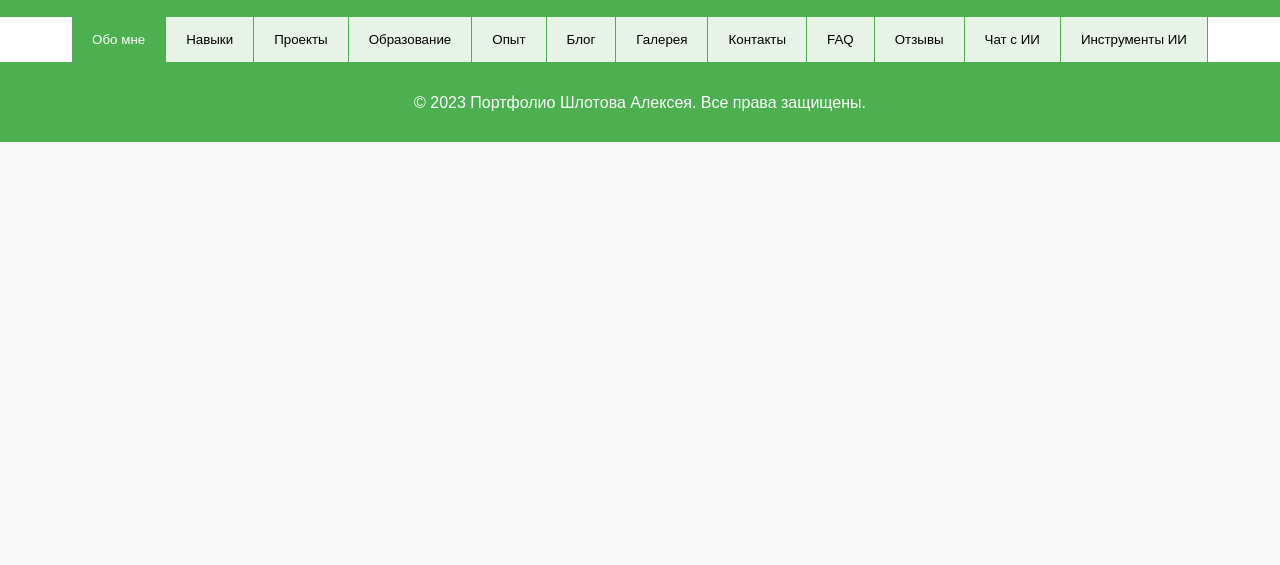
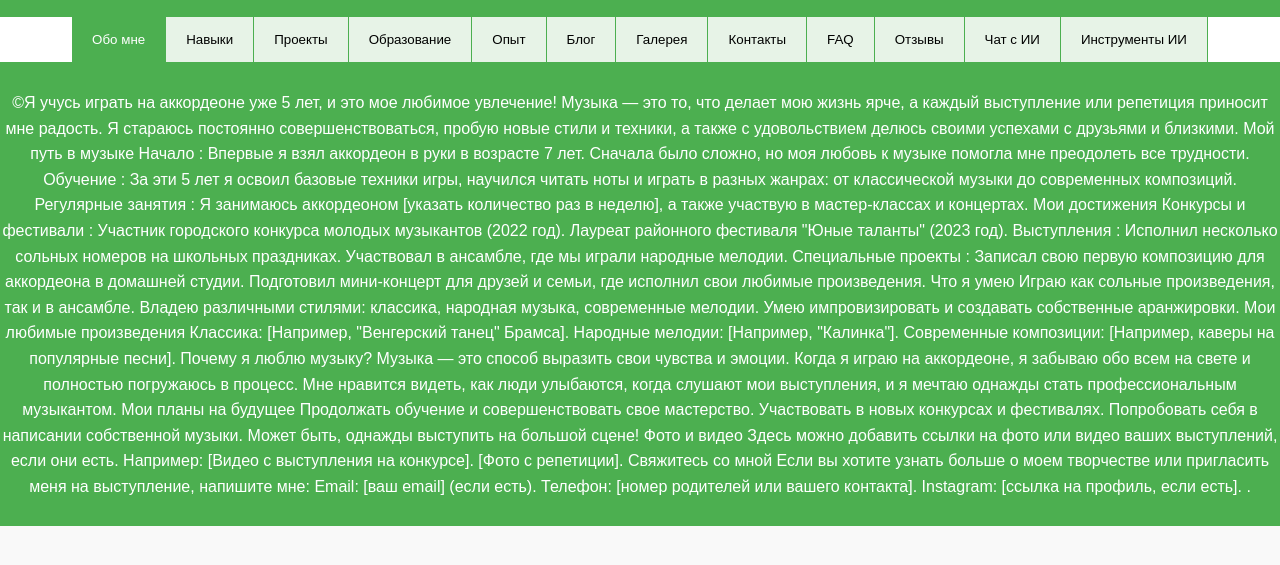
Before and after one commit to huturlflfkg/huturlflfkg.github.io, a plain HTML site: page index.html in a window 1280 px wide. Shown: the part 87-652 px from the top of the page. Drawn offline with Linux system fonts and the light colour scheme.

Commit message:
Update index.html

```diff
--- a/index.html
+++ b/index.html
@@ -162,7 +162,50 @@
         </div>
     </div>
     <footer>
-        <p>&copy; 2023 Портфолио Шлотова Алексея. Все права защищены.</p>
+        <p>&copy;Я учусь играть на аккордеоне уже 5 лет, и это мое любимое увлечение! Музыка — это то, что делает мою жизнь ярче, а каждый выступление или репетиция приносит мне радость. Я стараюсь постоянно совершенствоваться, пробую новые стили и техники, а также с удовольствием делюсь своими успехами с друзьями и близкими.
+
+Мой путь в музыке
+Начало : Впервые я взял аккордеон в руки в возрасте 7 лет. Сначала было сложно, но моя любовь к музыке помогла мне преодолеть все трудности.
+Обучение : За эти 5 лет я освоил базовые техники игры, научился читать ноты и играть в разных жанрах: от классической музыки до современных композиций.
+Регулярные занятия : Я занимаюсь аккордеоном [указать количество раз в неделю], а также участвую в мастер-классах и концертах.
+Мои достижения
+Конкурсы и фестивали :
+Участник городского конкурса молодых музыкантов (2022 год).
+Лауреат районного фестиваля "Юные таланты" (2023 год).
+Выступления :
+Исполнил несколько сольных номеров на школьных праздниках.
+Участвовал в ансамбле, где мы играли народные мелодии.
+Специальные проекты :
+Записал свою первую композицию для аккордеона в домашней студии.
+Подготовил мини-концерт для друзей и семьи, где исполнил свои любимые произведения.
+Что я умею
+Играю как сольные произведения, так и в ансамбле.
+Владею различными стилями: классика, народная музыка, современные мелодии.
+Умею импровизировать и создавать собственные аранжировки.
+Мои любимые произведения
+Классика: [Например, "Венгерский танец" Брамса].
+Народные мелодии: [Например, "Калинка"].
+Современные композиции: [Например, каверы на популярные песни].
+Почему я люблю музыку?
+Музыка — это способ выразить свои чувства и эмоции. Когда я играю на аккордеоне, я забываю обо всем на свете и полностью погружаюсь в процесс. Мне нравится видеть, как люди улыбаются, когда слушают мои выступления, и я мечтаю однажды стать профессиональным музыкантом.
+
+Мои планы на будущее
+Продолжать обучение и совершенствовать свое мастерство.
+Участвовать в новых конкурсах и фестивалях.
+Попробовать себя в написании собственной музыки.
+Может быть, однажды выступить на большой сцене!
+Фото и видео
+Здесь можно добавить ссылки на фото или видео ваших выступлений, если они есть. Например:
+
+[Видео с выступления на конкурсе].
+[Фото с репетиции].
+Свяжитесь со мной
+Если вы хотите узнать больше о моем творчестве или пригласить меня на выступление, напишите мне:
+
+Email: [ваш email] (если есть).
+Телефон: [номер родителей или вашего контакта].
+Instagram: [ссылка на профиль, если есть].
+.</p>
     </footer>
     <script>
         // База данных с 1 000 000 вопросов и ответов
```
